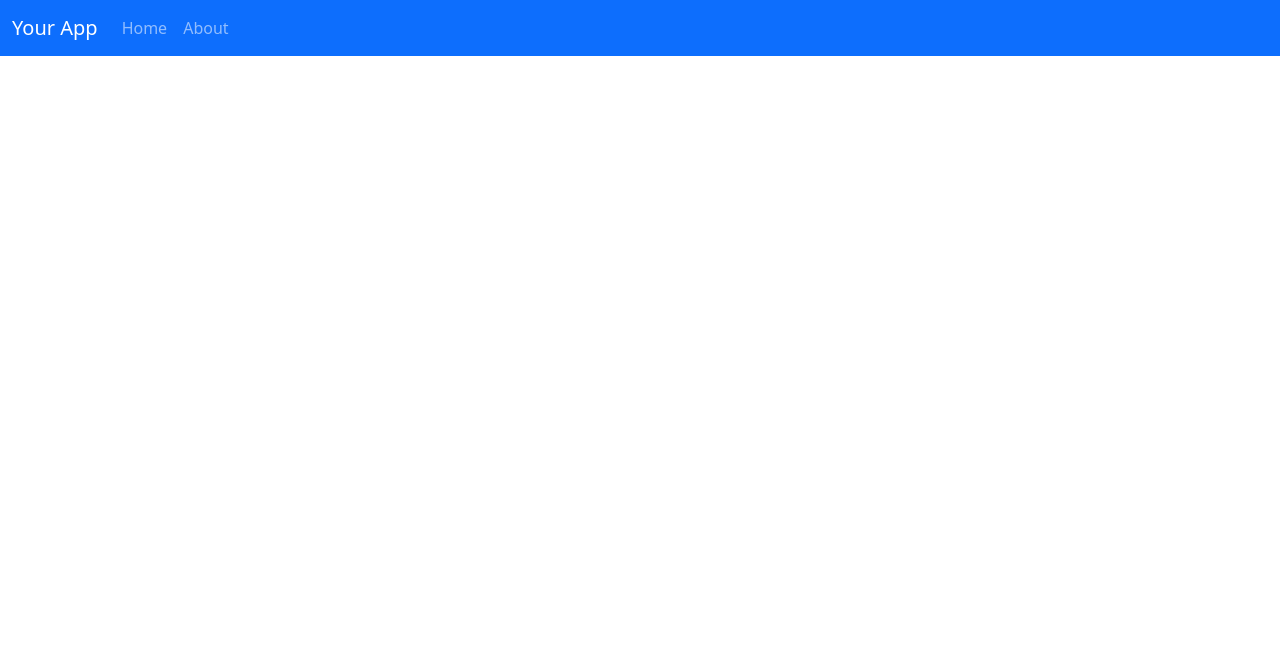
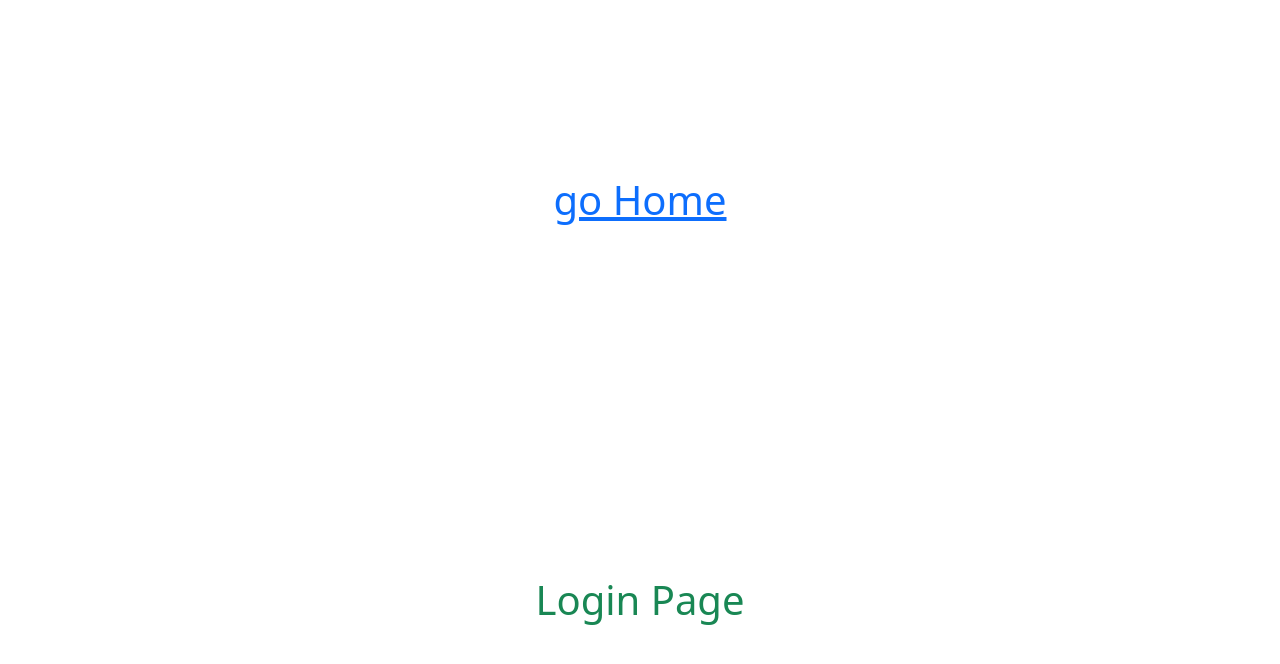
Before and after one commit to Nurady/basic-react-js, a React (Create React App) app: page /login in a window 1280 px wide. Before the commit this address had no page. Shown: the top 664 px of the page. Built offline with nearby package versions, Linux system fonts and the light colour scheme.

Commit message:
NotFoundPage-MultiLayout

```diff
--- a/src/App.js
+++ b/src/App.js
@@ -1,14 +1,10 @@
 import React from 'react';
-import Navbar from './components/Navbar';
 import Router from './router';
 
 function App(props) {
     return (
         <div>
-            <Navbar />
-            <div className="py-4">
-                <Router />
-            </div>
+            <Router />
         </div>
     );
 }
--- a/src/components/Navbar.js
+++ b/src/components/Navbar.js
@@ -1,8 +1,9 @@
 import React from 'react';
 import { NavLink } from 'react-router-dom';
 
-function Navbar(props) {
+function Navbar({children}) {
     return (
+        <div>
             <nav className="navbar navbar-expand-lg navbar-dark bg-primary">
                 <div className="container-fluid">
                     <NavLink className="navbar-brand" to="/">Your App</NavLink>
@@ -17,10 +18,17 @@ function Navbar(props) {
                             <li className="nav-item">
                                 <NavLink className="nav-link" to="/about">About</NavLink>
                             </li>
+                            <li className="nav-item">
+                                <NavLink className="nav-link" to="/login">Login</NavLink>
+                            </li>
                         </ul>
                     </div>
                 </div>
             </nav>
+            <div className="py-4">
+                { children }
+            </div>
+        </div>
     );
 }
 
--- a/src/router/index.js
+++ b/src/router/index.js
@@ -2,12 +2,31 @@ import React from 'react';
 import { Routes, Route } from "react-router-dom";
 import Home from '../views/Home';
 import About from '../views/About';
+import NotFound from '../views/errors/NotFound';
+import Login from '../views/auth/Login';
+import Navbar from '../components/Navbar';
 
 function Router(props) {
     return (
         <Routes>
-            <Route path="/" element={<Home />} />
-            <Route path="/about" element={<About />} />
+            <Route
+                path="/"
+                element={
+                    <Navbar>
+                        <Home />
+                    </Navbar>
+                }
+            />
+            <Route
+                path="/about"
+                element={
+                <Navbar>
+                    <About />
+                </Navbar>
+            }
+            />
+            <Route path="/login" element={<Login />} />
+            <Route path="*" element={<NotFound />} />
         </Routes>
     );
 }
--- /dev/null
+++ b/src/views/auth/Login.js
@@ -0,0 +1,17 @@
+import React from 'react';
+import { NavLink } from 'react-router-dom';
+
+function Login() {
+    return (
+        <div className="container">
+            <div className="d-flex row justify-content-center align-items-center vh-100 display-6 text-success">
+                <div className="text-center">
+                    <NavLink to="/">go Home</NavLink>
+                </div>
+                    Login Page
+            </div>
+        </div>
+    );
+}
+
+export default Login;
--- /dev/null
+++ b/src/views/errors/NotFound.js
@@ -0,0 +1,13 @@
+import React from 'react';
+
+function NotFound(props) {
+    return (
+        <div className="container">
+            <div className="d-flex row justify-content-center align-items-center vh-100 display-6 text-danger">
+                    Page Not Found
+            </div>
+        </div>
+    );
+}
+
+export default NotFound;
```
Lines whose indentation alone changed are shown as unchanged.
